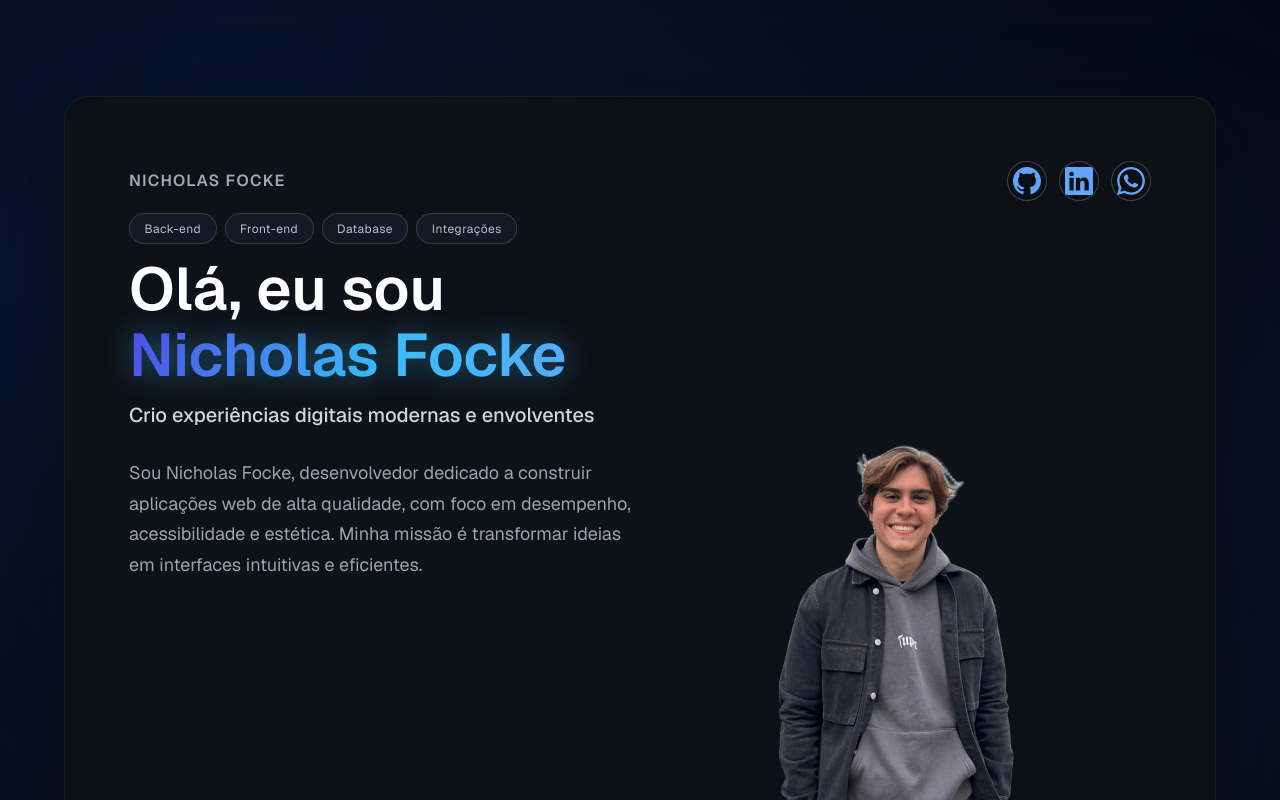
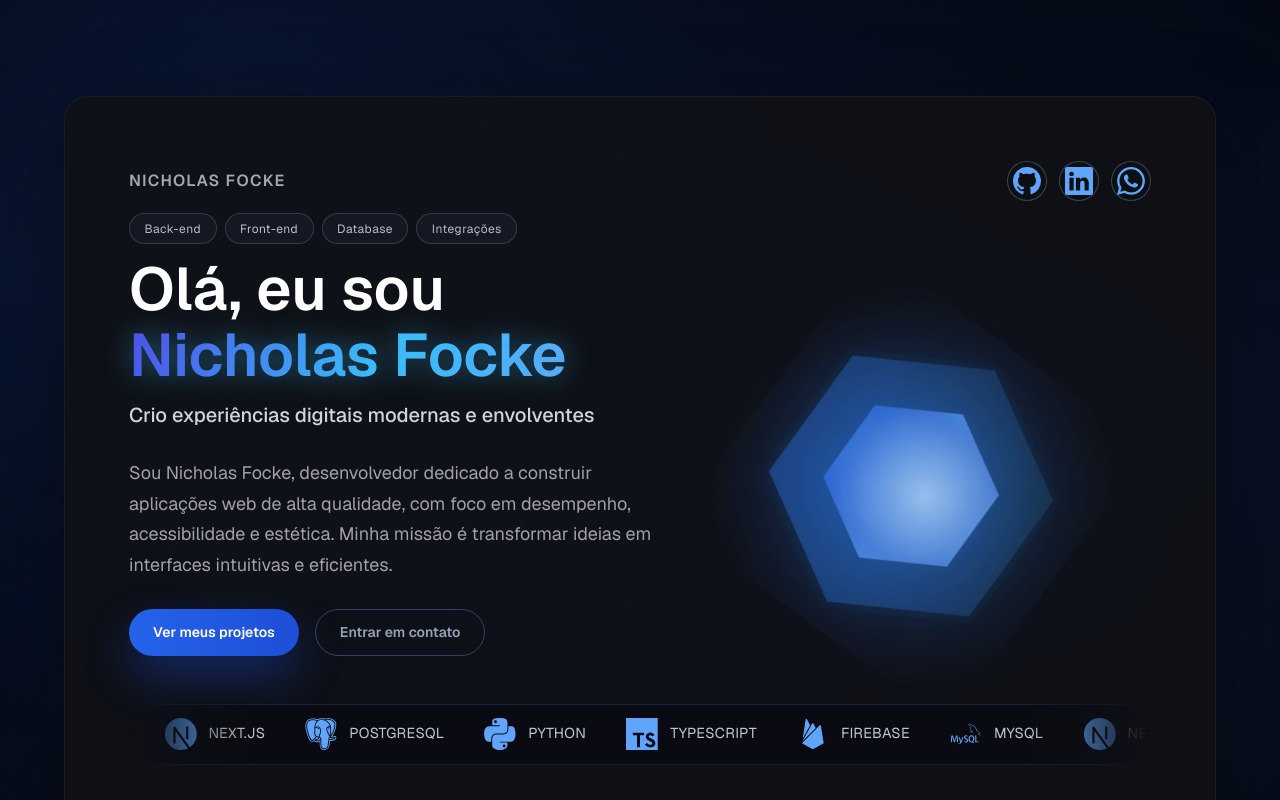
Before and after one commit to nicholasfocke/PortfolioNicholas, a Next.js app: page / in a window 1280 px wide. Shown: the top 800 px of the page. Built offline with nearby package versions, Linux system fonts and the light colour scheme.

Commit message:
Replace hero portrait with animated hex effect

```diff
--- a/src/app/page.module.css
+++ b/src/app/page.module.css
@@ -168,9 +168,10 @@
 }
 
 /* Two-column layout for hero: text left, image right */
+
 .heroGrid {
   display: grid;
-  grid-template-columns: minmax(0, 1fr) minmax(360px, 520px);
+  grid-template-columns: minmax(0, 1fr) minmax(320px, 480px);
   column-gap: 0;
 }
 
@@ -190,25 +191,63 @@
   }
 }
 
-.heroImage {
+.heroVisual {
+  position: relative;
   display: flex;
+  align-items: center;
   justify-content: center;
-  align-items: center;
-  max-width: 520px;
   width: 100%;
+  max-width: 480px;
   margin: 0;
   align-self: end;
 }
 
-.heroImage :global(img) {
-  width: 100%;
-  height: auto;
+.hexOrbit {
+  position: relative;
+  display: flex;
+  align-items: center;
+  justify-content: center;
+  width: clamp(220px, 32vw, 340px);
+  aspect-ratio: 1;
+  border-radius: 32px;
+  background: radial-gradient(60% 60% at 50% 50%, rgba(59, 130, 246, 0.25), rgba(15, 23, 42, 0));
+  filter: drop-shadow(0 0 22px rgba(37, 99, 235, 0.35));
+  animation: orbitDrift 16s linear infinite;
+}
+
+.hexOrbit::before {
+  content: "";
+  position: absolute;
+  inset: 8%;
+  clip-path: polygon(25% 6.7%, 75% 6.7%, 100% 50%, 75% 93.3%, 25% 93.3%, 0% 50%);
+  background: linear-gradient(145deg, rgba(56, 189, 248, 0.08), rgba(37, 99, 235, 0.42));
+  box-shadow: 0 0 0 2px rgba(125, 211, 252, 0.45), 0 0 32px rgba(37, 99, 235, 0.45);
+  filter: brightness(1.2);
+}
+
+.hexOrbit::after {
+  content: "";
+  position: absolute;
+  inset: 4%;
+  clip-path: polygon(25% 6.7%, 75% 6.7%, 100% 50%, 75% 93.3%, 25% 93.3%, 0% 50%);
+  background: radial-gradient(65% 65% at 50% 50%, rgba(56, 189, 248, 0.18), rgba(15, 23, 42, 0));
+  animation: hexPulse 6s ease-in-out infinite;
+}
+
+.hexCore {
+  position: relative;
+  display: block;
+  width: 52%;
+  aspect-ratio: 1;
+  clip-path: polygon(25% 6.7%, 75% 6.7%, 100% 50%, 75% 93.3%, 25% 93.3%, 0% 50%);
+  background: radial-gradient(60% 60% at 50% 40%, rgba(191, 219, 254, 0.8), rgba(37, 99, 235, 0.65));
+  box-shadow: inset 0 0 22px rgba(59, 130, 246, 0.65), 0 0 45px rgba(56, 189, 248, 0.4);
+  animation: hexGlow 8s ease-in-out infinite;
 }
 
 @media (min-width: 1024px) {
-  .heroImage {
+  .heroVisual {
     align-self: end;
-    transform: none;
   }
 }
 
@@ -218,7 +257,7 @@
     grid-template-columns: 1fr;
     gap: 1.25rem;
   }
-  .heroImage {
+  .heroVisual {
     margin-top: 0.25rem;
     align-self: center;
   }
@@ -503,6 +542,37 @@
 }
 
 /* Animações compartilhadas. */
+@keyframes orbitDrift {
+  0% {
+    transform: rotate(0deg);
+  }
+  100% {
+    transform: rotate(360deg);
+  }
+}
+
+@keyframes hexPulse {
+  0%,
+  100% {
+    opacity: 0.55;
+    transform: scale(0.96);
+  }
+  50% {
+    opacity: 0.9;
+    transform: scale(1.04);
+  }
+}
+
+@keyframes hexGlow {
+  0%,
+  100% {
+    box-shadow: inset 0 0 18px rgba(59, 130, 246, 0.5), 0 0 32px rgba(56, 189, 248, 0.35);
+  }
+  50% {
+    box-shadow: inset 0 0 28px rgba(125, 211, 252, 0.75), 0 0 56px rgba(56, 189, 248, 0.6);
+  }
+}
+
 @keyframes heroPulse {
   0%,
   100% {
--- a/src/app/page.tsx
+++ b/src/app/page.tsx
@@ -87,8 +87,10 @@ export default function Home() {
                   </div>
                 </div>
 
-                <div className={styles.heroImage}>
-                  <Image src="/images/nicholas.png" alt="Nicholas" width={600} height={600} />
+                <div className={styles.heroVisual} aria-hidden="true">
+                  <div className={styles.hexOrbit}>
+                    <span className={styles.hexCore} />
+                  </div>
                 </div>
               </div>
             </section>
```
